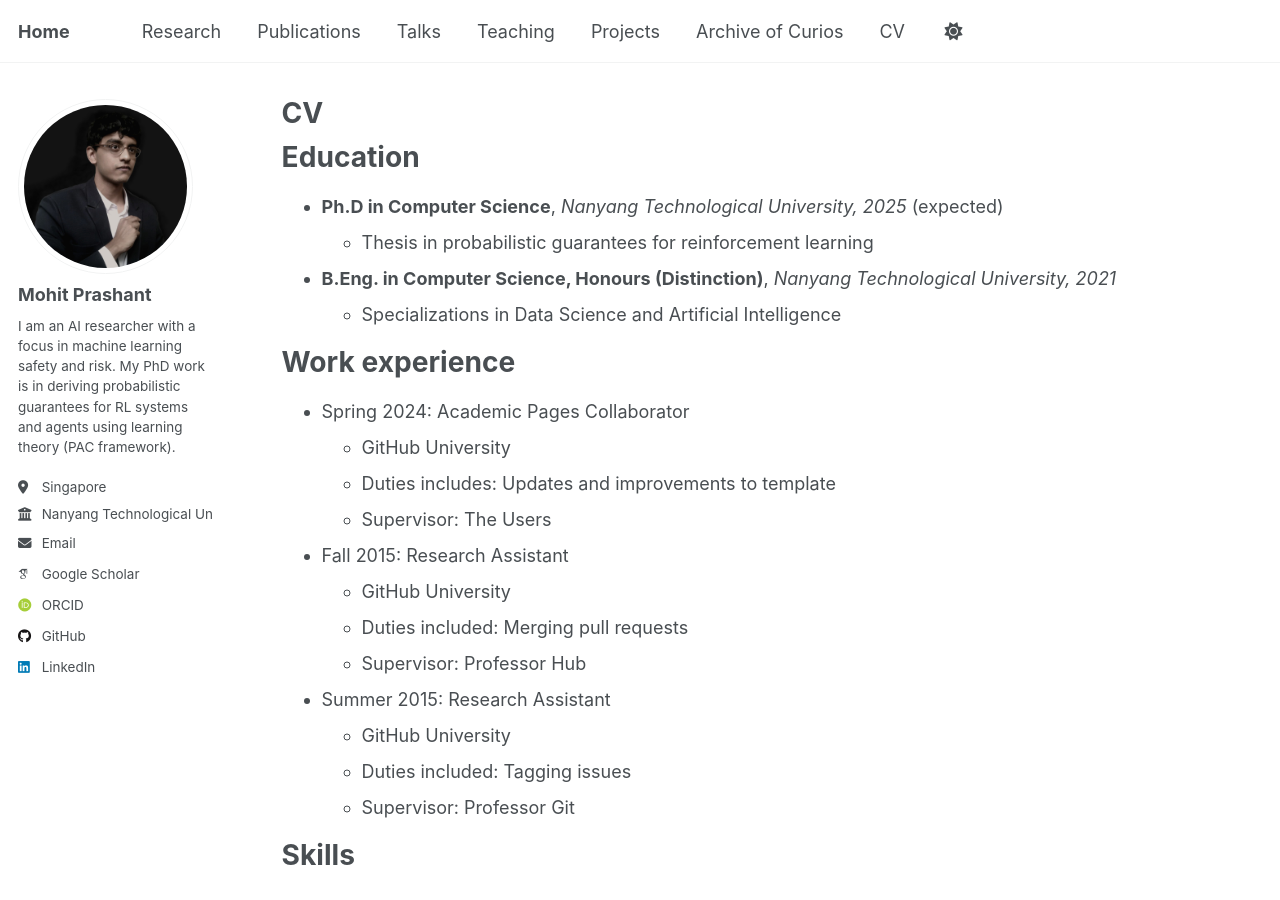
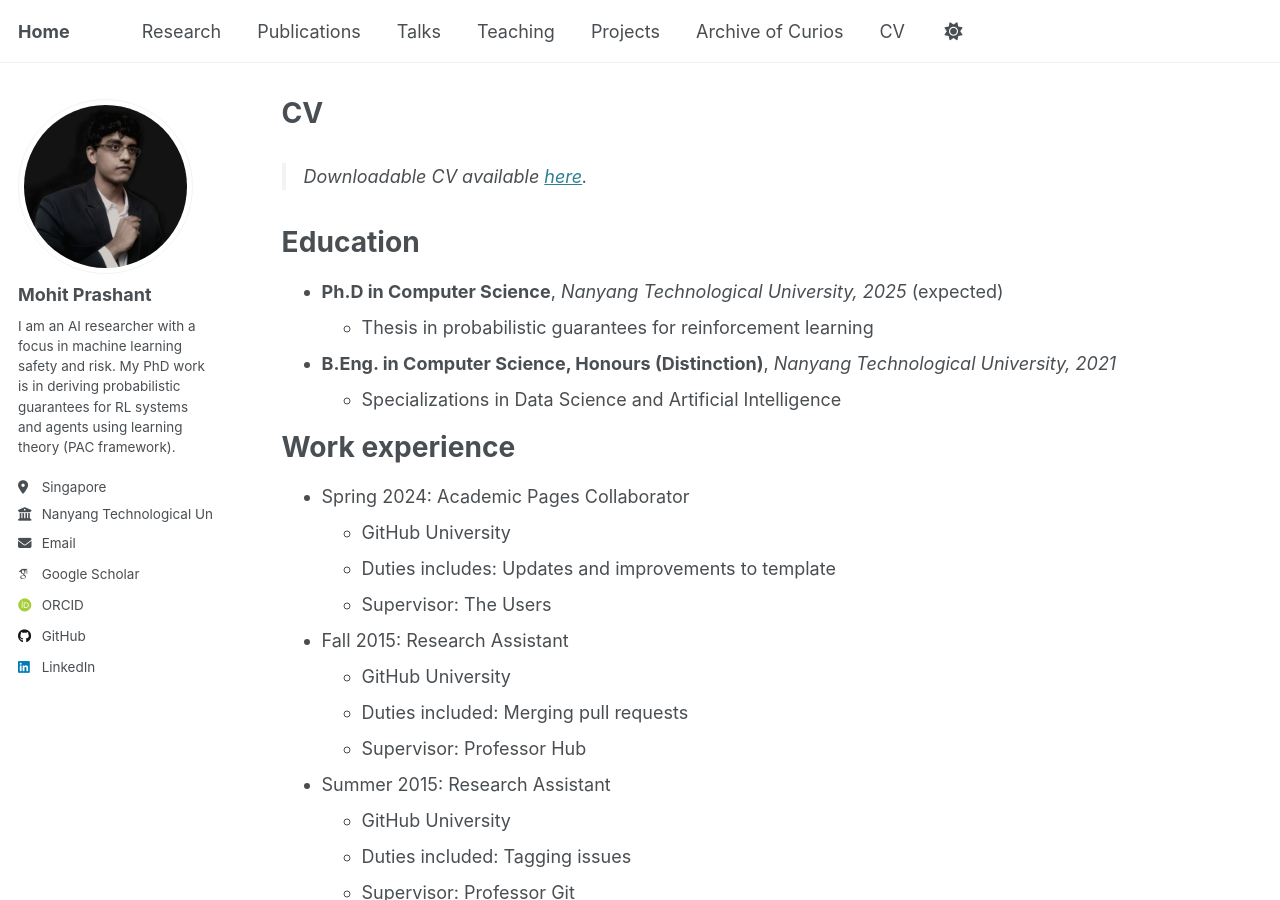
Before and after one commit to mohitprashant/mohitprashant.github.io, a Jekyll site: the page built from _pages/cv.md, in a window 1280 px wide and 900 px high. Built offline with Jekyll 4.4.1, drawn with Linux system fonts in a browser that asks for light colours; some web fonts are replaced.

Commit message:
Update cv.md

```diff
--- a/_pages/cv.md
+++ b/_pages/cv.md
@@ -9,6 +9,7 @@ redirect_from:
 
 {% include base_path %}
 
+> Downloadable CV available [here](https://mohitprashant.github.io/cv/#bottom).
 
 Education
 ======
@@ -69,5 +70,5 @@ Service and leadership
 
 
 
-
+<div id="bottom"></div>
 <embed src="{{ site.baseurl }}/files/Resume - Mohit Prashant (PhD, AI).pdf" width="800" height="1000" type='application/pdf'>
```
